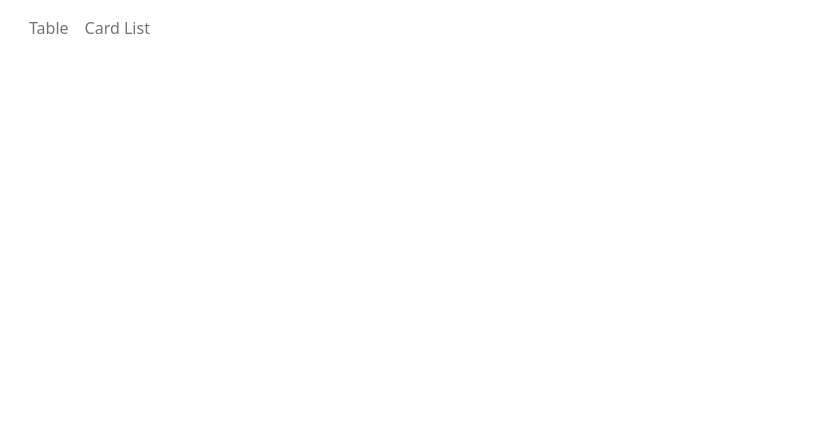
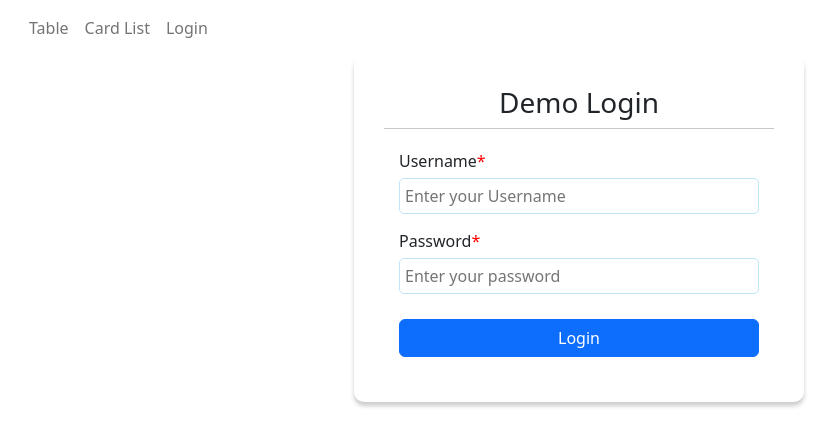
Before and after one commit to Pravin-Maurya/coral-mango, a React (Create React App) app: page /login in a window 1280 px wide. Before the commit this address had no page. Shown: the top 446 px of the page, without its empty margins (61-897 px from the left). Built offline with nearby package versions, Linux system fonts and the light colour scheme.

Commit message:
login page added

```diff
--- a/src/App.js
+++ b/src/App.js
@@ -3,6 +3,7 @@ import AppNavbar from "./components/navbar/navbar";
 import { BrowserRouter as Router, Route, Routes } from "react-router-dom";
 import CardList from "./components/cardList/cardList";
 import Table from "./components/table/table";
+import Login from "./components/login/login";
 
 function App() {
   return (
@@ -12,6 +13,7 @@ function App() {
         <Routes>
           <Route path="/" element={<Table />} />
           <Route path="/card-list" element={<CardList />} />
+          <Route path="/login" element={<Login />} />
         </Routes>
       </Router>
     </div>
--- /dev/null
+++ b/src/components/login/login.css
@@ -0,0 +1,60 @@
+.container {
+  display: flex;
+  flex-direction: column;
+  justify-content: center;
+  align-items: center;
+}
+.login-container {
+  background-color: #ffffff;
+  display: flex;
+  flex-direction: column;
+  width: 80%;
+  height: fit-content;
+  max-width: 450px;
+  box-shadow: 0 4px 4px 0 rgba(0, 0, 0, 0.2);
+  transition: 0.3s;
+  border-radius: 10px;
+  padding: 30px;
+}
+@media screen and (max-width: 767px) {
+  .login-container {
+    width: 100%;
+    padding: 12px;
+  }
+}
+.title {
+  text-align: center;
+}
+.horizontal-line {
+  margin-top: 0px;
+  margin-bottom: 0px;
+}
+.form {
+  padding: 15px;
+  display: flex;
+  flex-direction: column;
+  gap: 10px;
+}
+.input-container {
+  display: flex;
+  flex-direction: column;
+  width: 100%;
+}
+.input-lebel {
+  text-align: left;
+  margin-top: 5px;
+  margin-bottom: 5px;
+}
+.input-field {
+  border-radius: 5px;
+  padding: 5px;
+  border: 1px solid #bfe7f5;
+}
+.errMsg {
+  color: rgb(247, 92, 92);
+  font-size: 12px;
+  text-align: left;
+}
+.submitButton {
+  margin-top: 15px;
+}
--- /dev/null
+++ b/src/components/login/login.js
@@ -0,0 +1,75 @@
+import "./login.css";
+import { useState } from "react";
+import { Button } from "react-bootstrap";
+
+const Login = () => {
+  const [username, setUsername] = useState("");
+  const [usernameErr, setUsernameErr] = useState("");
+  const [password, setPassword] = useState("");
+  const [passwordErr, setPasswordErr] = useState("");
+  const [errorMsg, setErrorMsg] = useState("");
+
+  const loginDemo = (event) => {
+    event.preventDefault();
+
+    if (username === "demo@coralmango.com" && password === "demo123") {
+      console.log("Logined");
+    } else {
+      if (username === "") {
+        setUsernameErr("Please enter username");
+      }
+
+      if (password === "") {
+        setPasswordErr("Please Enter Password");
+      } else {
+        setErrorMsg("Please enter correct credentials");
+      }
+    }
+  };
+
+  return (
+    <div className="container">
+      <div className="login-container">
+        <h3 className="title">Demo Login</h3>
+        <hr className="horizontal-line" />
+        <form className="form" onSubmit={loginDemo}>
+          <div className="input-container">
+            <label className="input-lebel">
+              Username<span style={{ color: "red" }}>*</span>
+            </label>
+            <input
+              type="Username"
+              name="Username"
+              id="Username"
+              placeholder="Enter your Username "
+              className="input-field"
+              onChange={(e) => setUsername(e.target.value)}
+            />
+            {usernameErr && <p className="errMsg">{usernameErr}</p>}
+          </div>
+          <div className="input-container">
+            <label className="input-lebel">
+              Password<span style={{ color: "red" }}>*</span>
+            </label>
+            <input
+              type="password"
+              name="password"
+              id="password"
+              placeholder="Enter your password"
+              className="input-field"
+              onChange={(e) => setPassword(e.target.value)}
+            />
+            {passwordErr && <p className="errMsg">{passwordErr}</p>}
+          </div>
+
+          <Button variant="primary" className="submitButton" type="submit">
+            Login
+          </Button>
+          {errorMsg && <p className="errMsg">{errorMsg}</p>}
+        </form>
+      </div>
+    </div>
+  );
+};
+
+export default Login;
--- a/src/components/navbar/navbar.js
+++ b/src/components/navbar/navbar.js
@@ -9,6 +9,7 @@ const AppNavbar = () => {
         <Nav className="me-auto">
           <Nav.Link href="/">Table</Nav.Link>
           <Nav.Link href="card-list">Card List</Nav.Link>
+          <Nav.Link href="login">Login</Nav.Link>
         </Nav>
       </Container>
     </Navbar>
```
